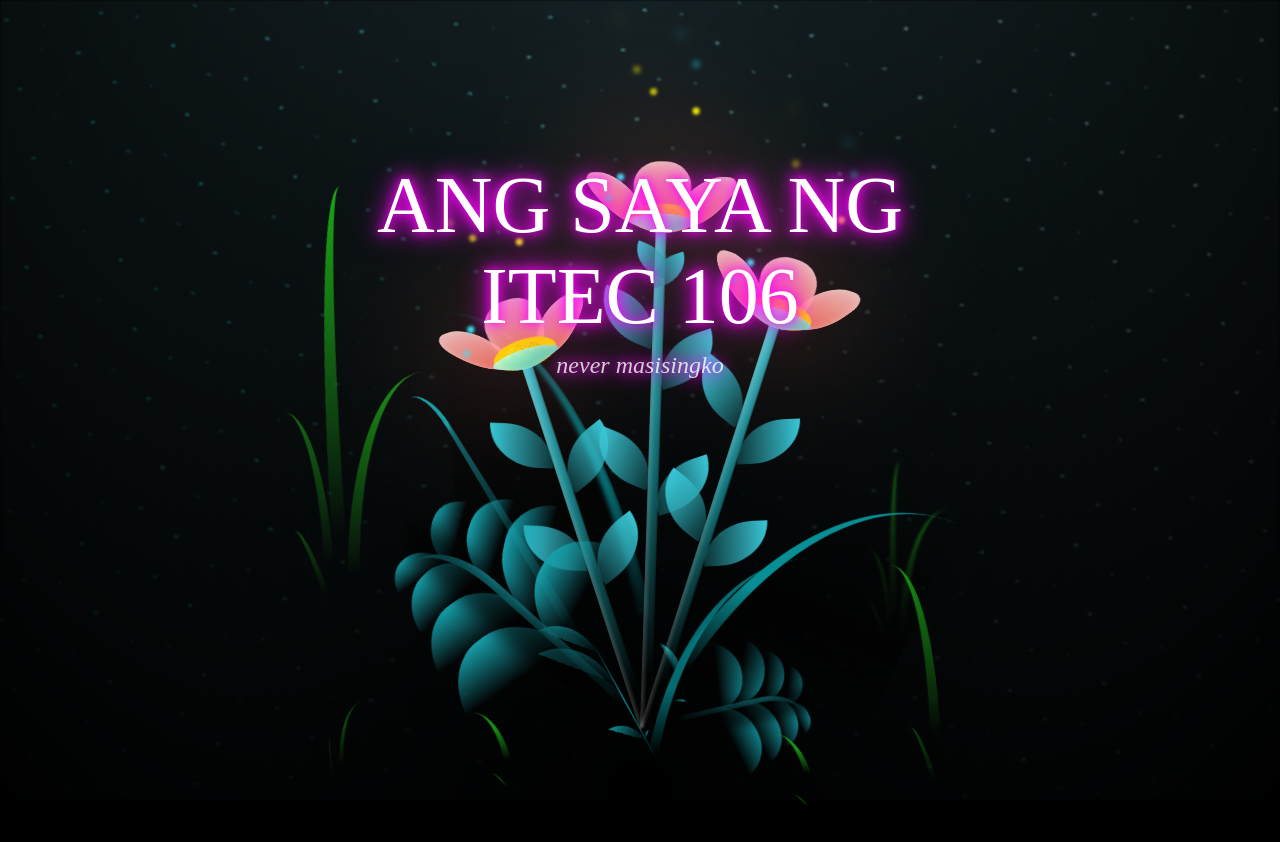
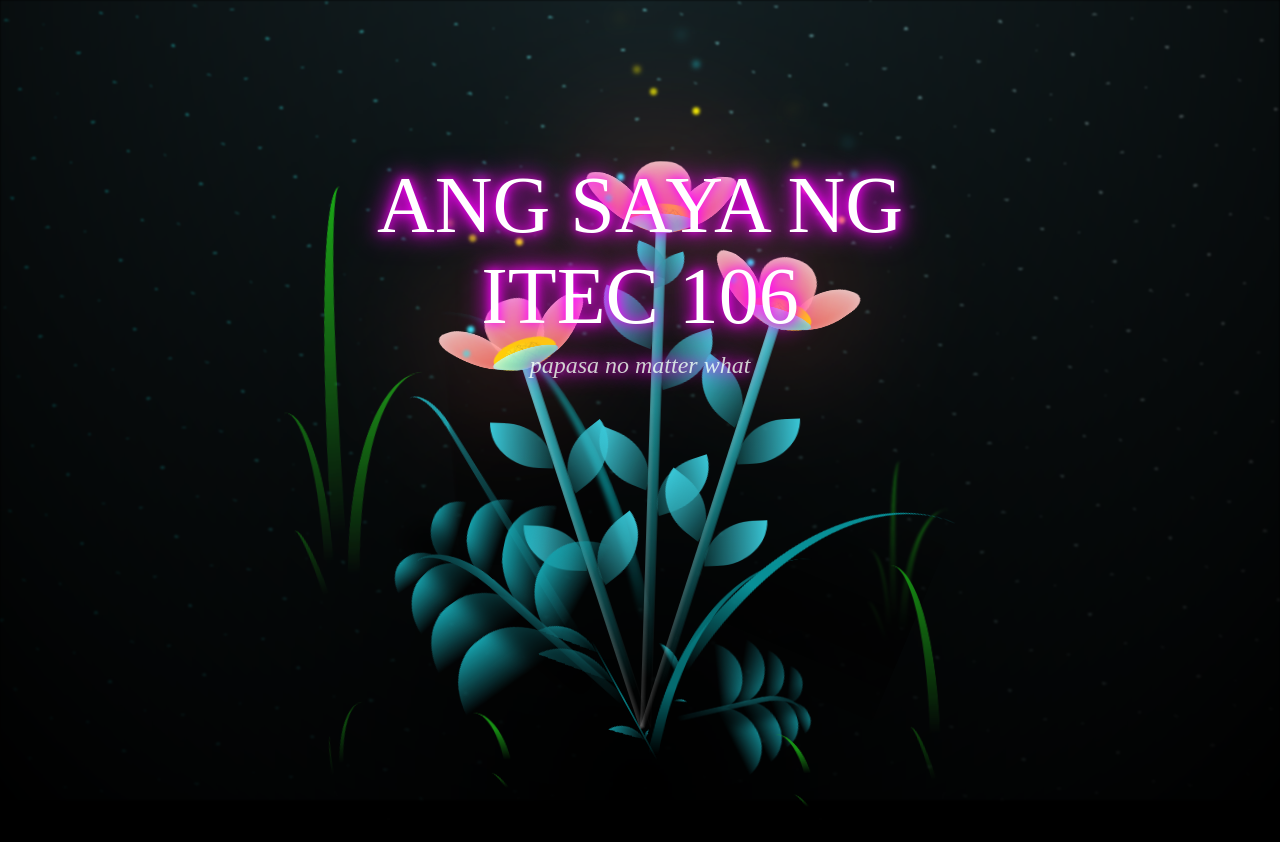
Before and after one commit to Chooeychloe/bsit3-1, a plain HTML site: page index.html in a window 1280 px wide. Drawn offline with Linux system fonts and the light colour scheme.

Commit message:
first commit on dev

```diff
--- a/index.html
+++ b/index.html
@@ -18,7 +18,7 @@
 
 
   <div class="name">
-    ANG SAYA NG ITEC 106  <span class="message">never masisingko</span>
+    ANG SAYA NG ITEC 106  <span class="message">papasa no matter what</span>
 </div>
 
     <div class="night"></div>
```
